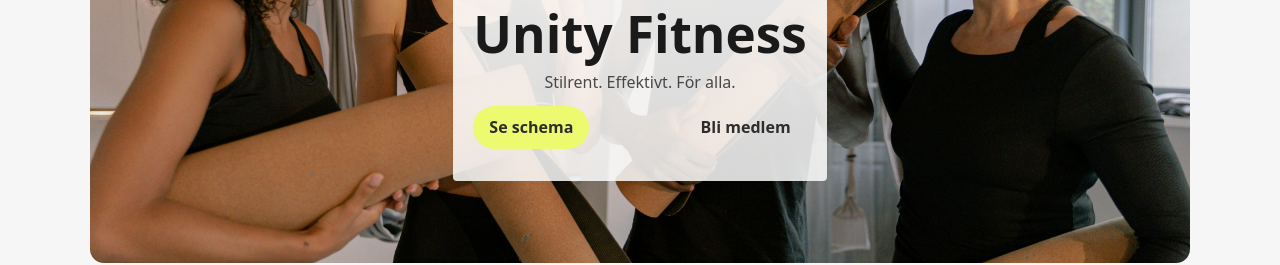
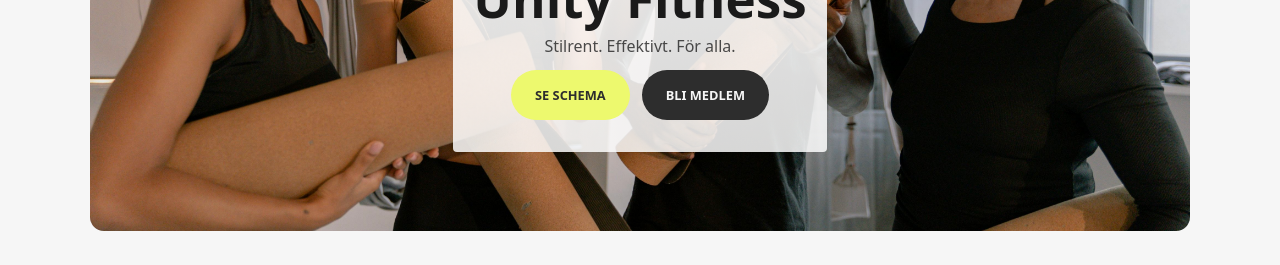
Before and after one commit to josefineluther/unity-fitness, a React (Vite) app: page / in a window 1280 px wide. Shown: the part 415-680 px from the top of the page. Built offline with nearby package versions, Linux system fonts and the light colour scheme; no server answers.

Commit message:
homepage fixes

```diff
--- a/src/components/Button.tsx
+++ b/src/components/Button.tsx
@@ -1,6 +1,6 @@
 type ButtonProps = {
   text: string
-  color?: 'light' | 'dark'
+  color?: 'light' | 'dark' | 'primary'
   onClick?: () => void
   type?: 'button' | 'submit' | 'reset'
 }
--- a/src/index.css
+++ b/src/index.css
@@ -5,6 +5,7 @@
   --background-color: #f6f6f6;
   --hover-dark: #747474;
   --hover-light: #e0e0e0;
+  --hover-primary: rgb(248, 255, 176);
   --error: rgb(255, 128, 128);
   --border-radius: 10px;
   font-family: system-ui, Avenir, Helvetica, Arial, sans-serif;
@@ -105,12 +106,21 @@ nav .button {
   color: var(--background-color);
 }
 
+.button.primary {
+  background: var(--primary-color);
+  color: var(--text-color);
+}
+
 .button.light:hover {
   background: var(--hover-light);
 }
 
 .button.dark:hover {
   background: var(--hover-dark);
+}
+
+.button.primary:hover {
+  background: var(--hover-primary);
 }
 
 nav {
--- a/src/routes/Home.css
+++ b/src/routes/Home.css
@@ -1,8 +1,7 @@
 .home-page {
-  width: 100%;
   max-width: 1100px;
   margin: 0 auto;
-  padding: 2rem;
+  padding: 0 2rem 2rem;
   display: flex;
   flex-direction: column;
   gap: 2rem;
@@ -54,6 +53,10 @@
   display: flex;
   gap: 0.75rem;
   justify-content: center;
+}
+
+.hero-actions button {
+  margin: 0;
 }
 
 .btn {
@@ -329,7 +332,6 @@
     justify-items: center;
   }
 
-
   .next-pass-grid > a,
   .next-pass-grid > .event-in-list {
     width: 100%;
--- a/src/routes/Home.tsx
+++ b/src/routes/Home.tsx
@@ -7,6 +7,7 @@ import 'react-loading-skeleton/dist/skeleton.css'
 import { Link } from 'react-router-dom'
 import placeholderImg from '/placeholder.jpeg'
 import { Clock, Flag, User, Users } from 'lucide-react'
+import Button from '../components/Button.tsx'
 
 function Home() {
   const { events, loading } = useEvents({ pollingInterval: 60000 })
@@ -36,12 +37,12 @@ function Home() {
           <h1>Unity Fitness</h1>
           <p className='lead'>Stilrent. Effektivt. För alla.</p>
           <div className='hero-actions'>
-            <a href='#classes' className='btn primary'>
-              Se schema
-            </a>
-            <a className='btn ghost' href='#membership'>
-              Bli medlem
-            </a>
+            <Link to='/alla-pass'>
+              <Button color='primary' text='Se schema'></Button>
+            </Link>
+            <Link to='/medlemskap'>
+              <Button text='Bli medlem'></Button>
+            </Link>
           </div>
         </div>
       </header>
@@ -143,8 +144,6 @@ function Home() {
 
                 <h3 className='article-title'>{a.title}</h3>
                 {a.description && <p className='article-excerpt'>{a.description}</p>}
-
-
               </article>
             ))}
           </div>
```
